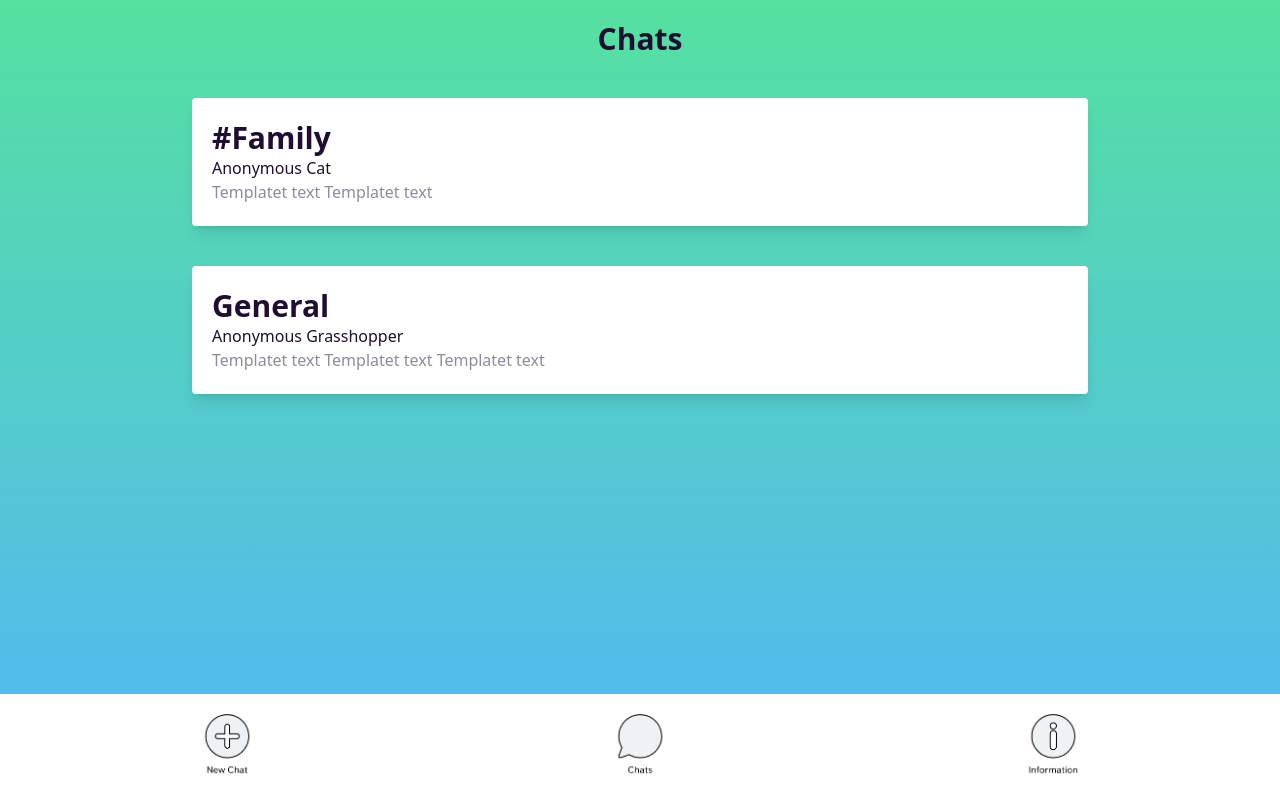
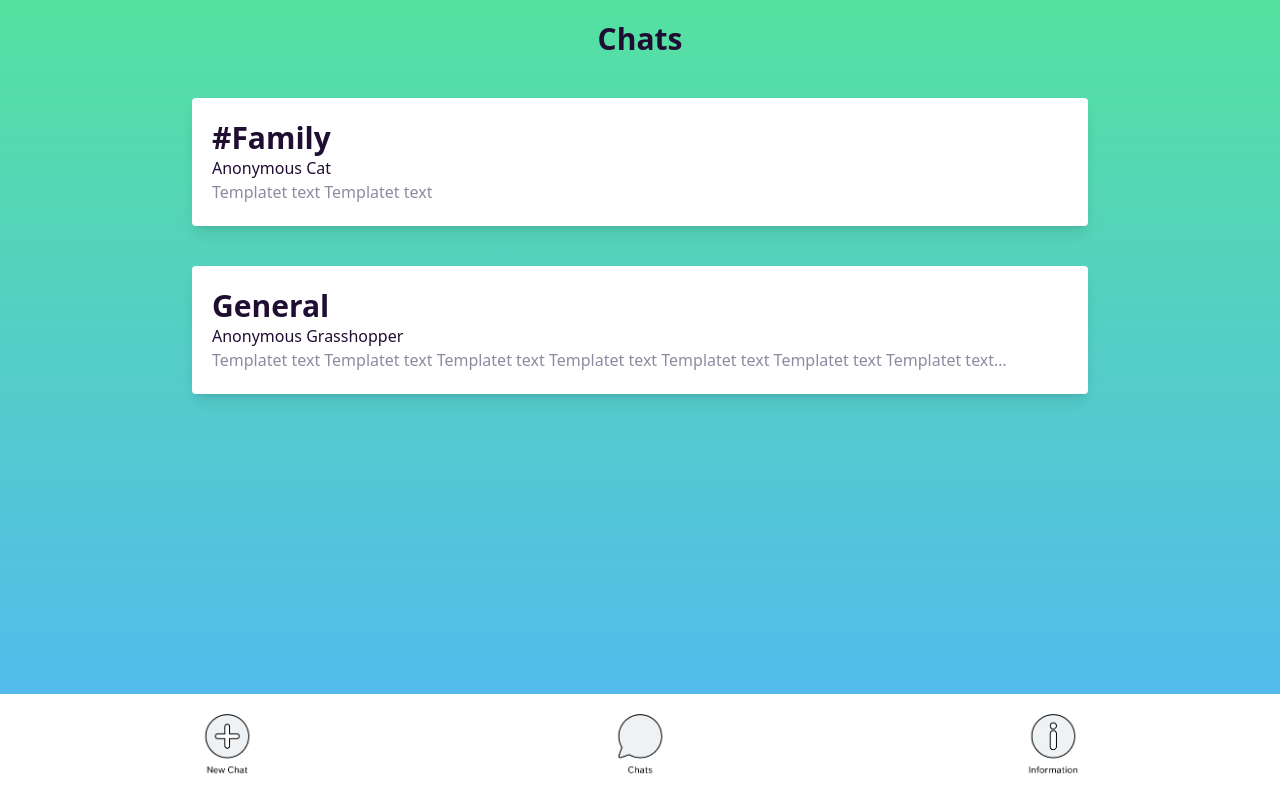
Before and after one commit to MichelMeyer19/whisperweb, a React (Vite) app: page / in a window 1280 px wide. Built offline with nearby package versions, Linux system fonts and the light colour scheme.

Commit message:
added template txt to demonstrate chatmessage auto ellipsis

```diff
--- a/src/components/pages/ChatsView.jsx
+++ b/src/components/pages/ChatsView.jsx
@@ -22,7 +22,7 @@ export const ChatsView = () => {
       <ChatMessage
         topic="General "
         userName="Anonymous Grasshopper"
-        message="Templatet text Templatet text Templatet text"
+        message="Templatet text Templatet text Templatet text Templatet text Templatet text Templatet text Templatet text Templatet text Templatet text"
       />
     </Temp>
   );
```
